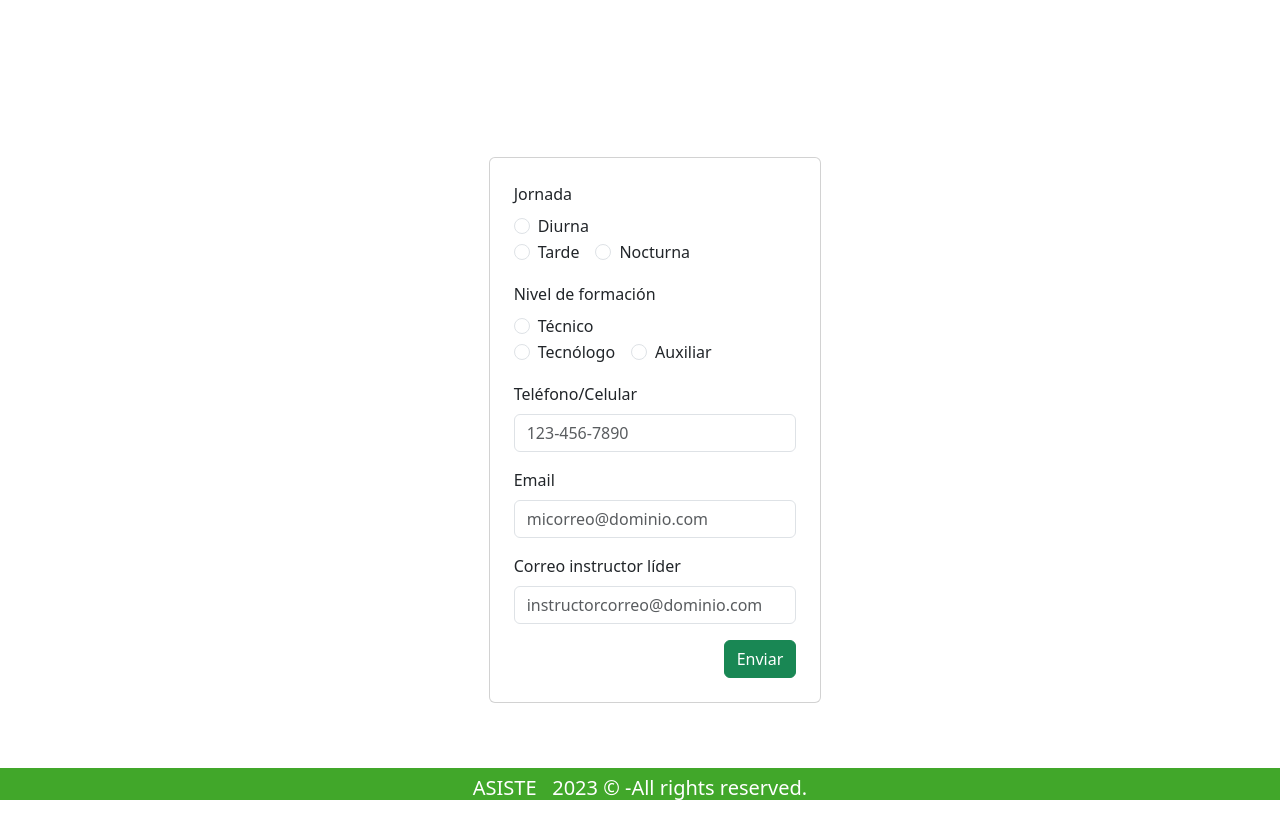
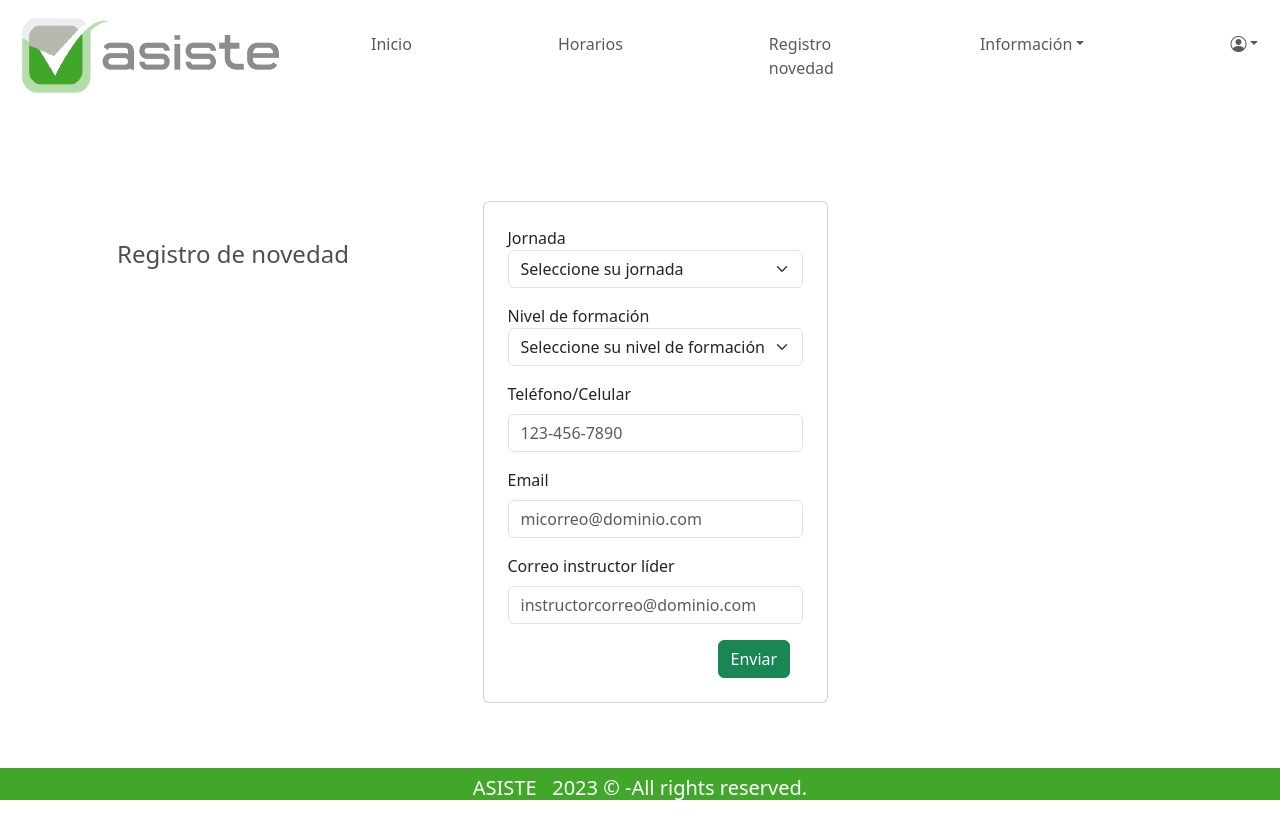
Before and after one commit to MariajoseVargas1/asiste_fe, an Angular app: page /regis-novedad in a window 1280 px wide. Both pictures are taken after typing "Sample", "Sample", "5" into the empty fields and a click on the button "Siguiente". Shown: the top 838 px of the page. Before the commit the page ends 800 px from the top, so only its background shows below. Built offline with nearby package versions, Linux system fonts and the light colour scheme.

Commit message:
Cambios al form de reg-novedades Se cambio la disposicion y los radios de los campos por desplegables, revisar ya con la imagen global de fondo, esta en veremo ponerle sombras a la card

```diff
--- a/src/app/app.component.html
+++ b/src/app/app.component.html
@@ -1,10 +1,10 @@
 <div class="container">
-  <!-- <app-header></app-header> -->
+  <app-header></app-header>
 
   <router-outlet></router-outlet>
   <app-footer></app-footer>
 
-
+  <!-- <app-inicio-instructor></app-inicio-instructor> -->
 
   <!-- <app-login></app-login>  -->
   <!--
@@ -12,9 +12,8 @@
   <app-status-asistencia></app-status-asistencia>
   <app-perfil-aprendiz></app-perfil-aprendiz>
   <app-data-coordinacion></app-data-coordinacion>
-  <app-inicio-instructor></app-inicio-instructor>
+
   <app-registro-novedad></app-registro-novedad>
-
   <app-forgot></app-forgot>
   -->
 
--- a/src/app/components/registro-novedad/registro-novedad.component.html
+++ b/src/app/components/registro-novedad/registro-novedad.component.html
@@ -1,7 +1,10 @@
+<div class="d-flex adjunto">
+<h4 class="titulo"> Registro de novedad</h4>
+</div>
 <div class="d-flex justify-content-center align-items-center vh-100">
   <div class="card-grande">
   <div class="card p-4">
-    <form>
+    <form class="registro-novedades">
       <div *ngIf="parte1Visible">
         <!-- Primera vista-->
         <div class="mb-3">
@@ -26,50 +29,16 @@
           />
         </div>
 
-        <div class="mb-3">
-          <label class="form-label">Tipo de documento: </label>
-          <div class="form-check ">
-            <input
-              class="form-check-input"
-              type="radio"
-              name="opcionRadio"
-              id="opcion1"
-              value="opcion1"
-              required
-            />
-            <label class="form-check-label" for="opcion1">T.I</label>
-          </div>
-          <div class="form-check form-check-inline">
-            <input
-              class="form-check-input"
-              type="radio"
-              name="opcionRadio"
-              id="opcion2"
-              value="opcion2"
-            />
-            <label class="form-check-label" for="opcion2">C.C</label>
-          </div>
-          <div class="form-check form-check-inline">
-            <input
-              class="form-check-input"
-              type="radio"
-              name="opcionRadio"
-              id="opcion2"
-              value="opcion2"
-            />
-            <label class="form-check-label" for="opcion2">C.E</label>
-          </div>
-          <div class="form-check form-check-inline">
-            <input
-              class="form-check-input"
-              type="radio"
-              name="opcionRadio"
-              id="opcion2"
-              value="opcion2"
-            />
-            <label class="form-check-label" for="opcion2">PASAPORTE</label>
-          </div>
-        </div>
+            <div class="mb-3">
+              <label for="tipo-documento">Tipo de documento:</label>
+              <select class="form-select" aria-label="Default select example">
+                <option selected>Seleccione su tipo de documento</option>
+                <option value="1">T.I</option>
+                <option value="2">C.C</option>
+                <option value="3">C.E</option>
+                <option value="3">PASAPORTE</option>
+              </select>
+            </div>
 
         <div class="mb-3">
           <label for="ficha" class="form-label">Ficha</label>
@@ -99,74 +68,27 @@
       <div *ngIf="!parte1Visible && parte2Visible">
 
         <!-- Segunda vista -->
+
         <div class="mb-3">
-          <label class="form-label">Jornada </label>
-          <div class="form-check ">
-            <input
-              class="form-check-input"
-              type="radio"
-              name="opcionRadio"
-              id="opcion1"
-              value="opcion1"
-              required
-            />
-            <label class="form-check-label" for="opcion1">Diurna</label>
-          </div>
-          <div class="form-check form-check-inline">
-            <input
-              class="form-check-input"
-              type="radio"
-              name="opcionRadio"
-              id="opcion2"
-              value="opcion2"
-            />
-            <label class="form-check-label" for="opcion2">Tarde</label>
-          </div>
-          <div class="form-check form-check-inline">
-            <input
-              class="form-check-input"
-              type="radio"
-              name="opcionRadio"
-              id="opcion2"
-              value="opcion2"
-            />
-            <label class="form-check-label" for="opcion2">Nocturna</label>
-          </div>
+          <label for="jornada">Jornada</label>
+          <select class="form-select" aria-label="Default select example">
+            <option selected>Seleccione su jornada</option>
+            <option value="1">Diurna</option>
+            <option value="2">Tarde</option>
+            <option value="3">Nocturna</option>
+          </select>
         </div>
+
         <div class="mb-3">
-          <label class="form-label">Nivel de formación</label>
-          <div class="form-check  ">
-            <input
-              class="form-check-input"
-              type="radio"
-              name="opcionRadio"
-              id="opcion1"
-              value="opcion1"
-              required
-            />
-            <label class="form-check-label form-check-inline" for="opcion1">Técnico</label>
-          </div>
-          <div class="form-check form-check-inline">
-            <input
-              class="form-check-input"
-              type="radio"
-              name="opcionRadio"
-              id="opcion2"
-              value="opcion2"
-            />
-            <label class="form-check-label" for="opcion2">Tecnólogo</label>
-          </div>
-          <div class="form-check form-check-inline">
-            <input
-              class="form-check-input"
-              type="radio"
-              name="opcionRadio"
-              id="opcion2"
-              value="opcion2"
-            />
-            <label class="form-check-label" for="opcion2">Auxiliar</label>
-          </div>
+          <label for="nivel-formacion">Nivel de formación</label>
+          <select class="form-select" aria-label="Default select example">
+            <option selected>Seleccione su nivel de formación</option>
+            <option value="1">Técnico</option>
+            <option value="2">Tecnólogo</option>
+            <option value="3">Auxiliar</option>
+          </select>
         </div>
+
         <div class="mb-3">
           <label for="celular" class="form-label">Teléfono/Celular</label>
           <input
--- a/src/styles.css
+++ b/src/styles.css
@@ -11,6 +11,7 @@ body{
 .navbar-expand-md{
   margin-top: 10px;
   margin-left: 10px;
+
 }
 
 .nav-link{
@@ -50,6 +51,16 @@ body{
 
 /*ESTILOS DE  REGISTRO DE NOVEDAD*/
 
+.card-grande{
+margin-top: -510px;
+/* box-shadow: 10px 5px 2px 2px rgba(194, 91, 91, 0); */
+}
+
+.titulo{
+  margin-top: 240px;
+  margin-left: 35px;
+  color: #504f4f;
+}
 
 /* .fondo{
   background-image: url('./assets/img/volver-la-escuela-patrón-transparente-de-vector-blanco-y-negro-documento-digital-esquema-educativo-fondo-iconos-clase-línea-223839269.webp') ;
```
